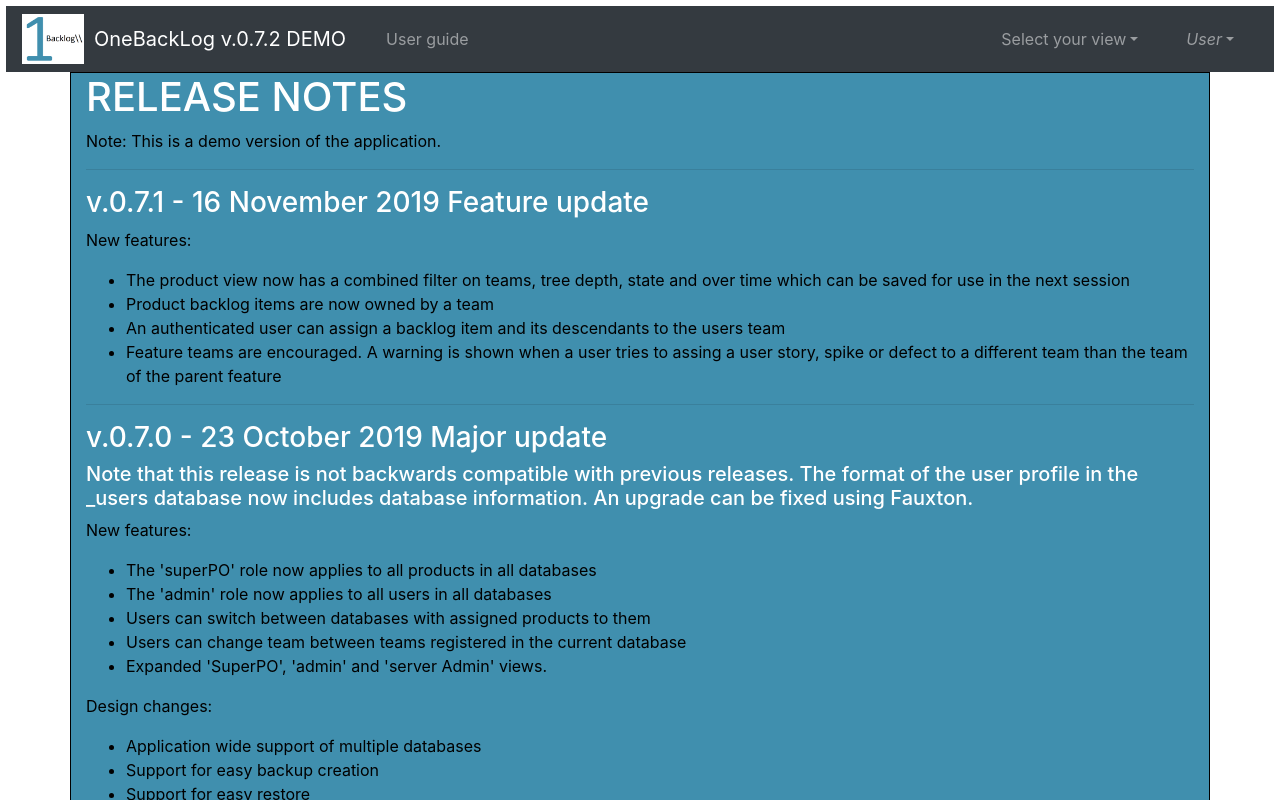
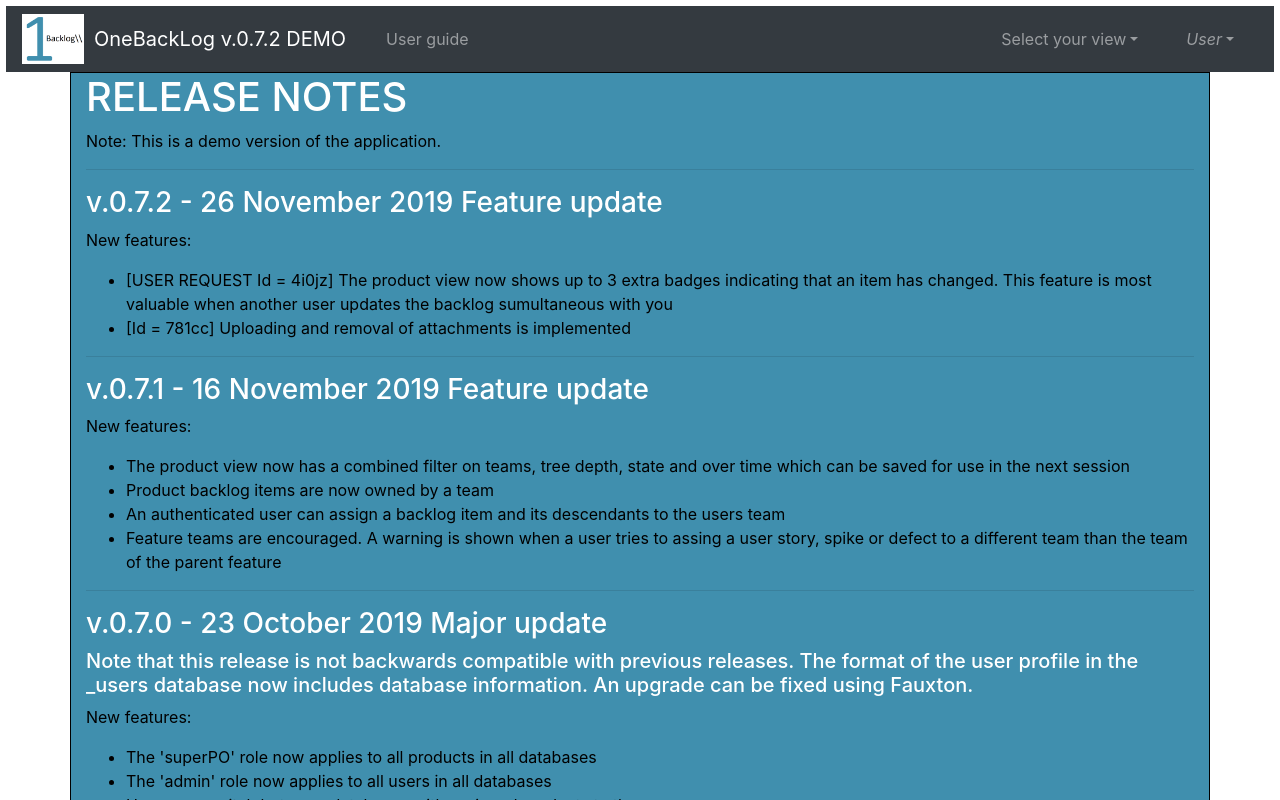
Before and after one commit to ErikVerheul/OneBacklog, a Vue app: page /rel-notes in a window 1280 px wide. Shown: the top 800 px of the page. Built offline with nearby package versions, Linux system fonts and the light colour scheme.

Commit message:
Last updates before release

```diff
--- a/src/components/rel-notes/rel-notes.vue
+++ b/src/components/rel-notes/rel-notes.vue
@@ -6,6 +6,13 @@
 			<b-col cols="12" class="left-column">
 				<h1>RELEASE NOTES</h1>
 				<p v-if=this.$store.state.demo>Note: This is a demo version of the application.</p>
+				<hr>
+				<h3>v.0.7.2 - 26 November 2019 Feature update</h3>
+				<p>New features:</p>
+				<ul>
+					<li>[USER REQUEST Id = 4i0jz] The product view now shows up to 3 extra badges indicating that an item has changed. This feature is most valuable when another user updates the backlog sumultaneous with you</li>
+					<li>[Id = 781cc] Uploading and removal of attachments is implemented</li>
+				</ul>
 				<hr>
 				<h3>v.0.7.1 - 16 November 2019 Feature update</h3>
 				<p>New features:</p>
@@ -16,7 +23,7 @@
 					<li>Feature teams are encouraged. A warning is shown when a user tries to assing a user story, spike or defect to a different team than the team of the parent feature</li>
 				</ul>
 				<hr>
-        <h3>v.0.7.0 - 23 October 2019 Major update</h3>
+        		<h3>v.0.7.0 - 23 October 2019 Major update</h3>
 				<h5>Note that this release is not backwards compatible with previous releases. The format of the user profile in the _users database now includes database information. An upgrade can be fixed using Fauxton.</h5>
 				<p>New features:</p>
 				<ul>
@@ -24,7 +31,7 @@
 					<li>The 'admin' role now applies to all users in all databases</li>
 					<li>Users can switch between databases with assigned products to them</li>
 					<li>Users can change team between teams registered in the current database</li>
-					<li>Expanded 'SuperPO', 'admin' and 'server Admin' views.</li>
+					<li>Expanded 'SuperPO', 'admin' and 'server Admin' views</li>
 				</ul>
 				<p>Design changes:</p>
 				<ul>
--- a/src/components/userguide/userguide.vue
+++ b/src/components/userguide/userguide.vue
@@ -67,7 +67,7 @@
 					</p>
 					<p>Badges:</p>
 					<b-img :src="require('./badges.png')" alt="Example badges" />
-					<p>Note the badges as shown in screen dump of the product view. These badges signal a change within the last hour. If the state of an item has changed the color turns red. When the title, description or acceptance criteria have changed the 'See history' badge appears. When new comments or attachments are added these badges are displayed. When a badge is older than one hour it disappears when the tree is rerendered (just click). The state badge stays but looses its red color.</p>
+					<p>Note the badges as shown in the screen dump of the product view. These badges signal a change within the last hour. These badges are informing you of changes made by you and other users working simultaneously on the product. If the state of an item has changed the color turns red. When the title, description or acceptance criteria have changed the 'See history' badge appears. When new comments or attachments are added these badges are displayed. When a badge is older than one hour it disappears when the tree is re-rendered (just click on another node). The state badge stays but looses its red color.</p>
 				</div>
 				<div id="rv">
 					<h4>Requirements areas view</h4>
```
